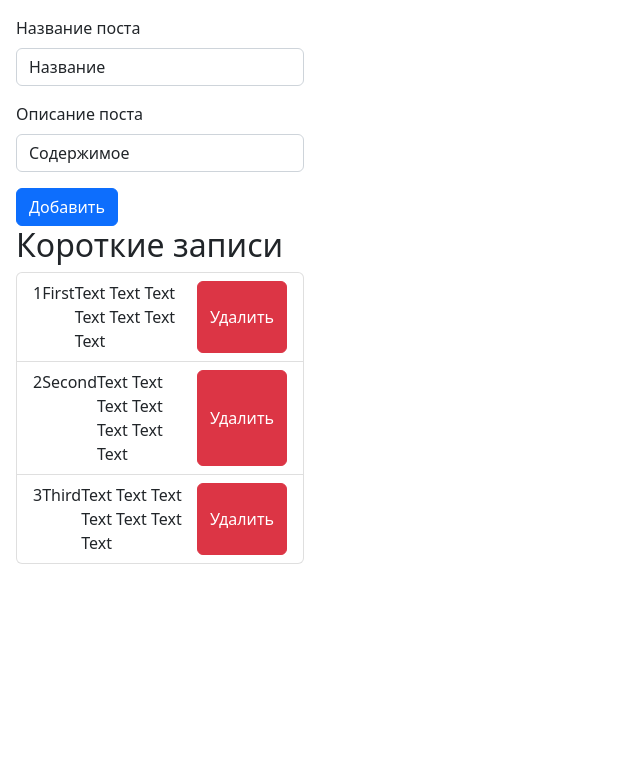
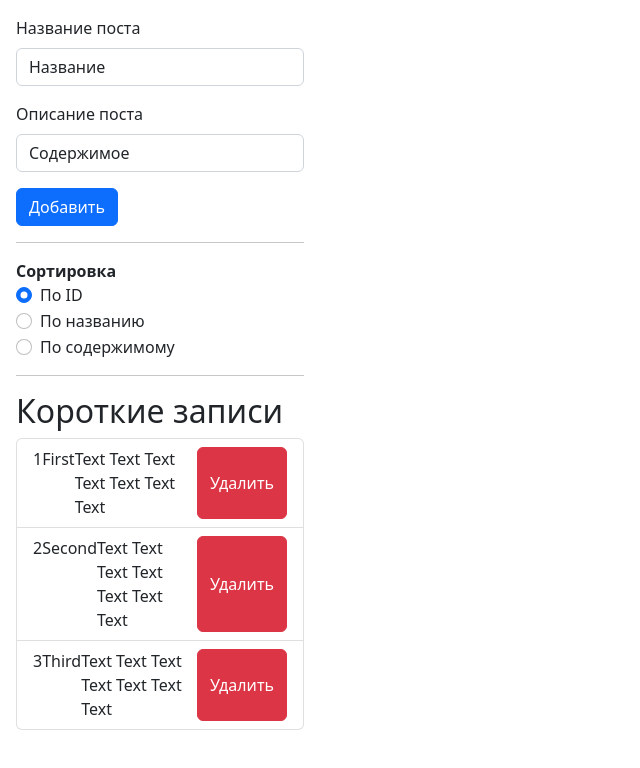
Before and after one commit to roganovich/reactLesson, a React (Create React App) app: page / in a window 1280 px wide. Shown: the top 768 px of the page, without its empty margins (0-640 px from the left). Built offline with nearby package versions, Linux system fonts and the light colour scheme.

Commit message:
add sortable filter

```diff
--- a/src/App.js
+++ b/src/App.js
@@ -1,4 +1,4 @@
-import React, {useState} from "react";
+import React from "react";
 import "./styles/App.css";
 import Blog from "./components/Blog/Blog";
 
--- a/src/components/Blog/Blog.jsx
+++ b/src/components/Blog/Blog.jsx
@@ -1,6 +1,7 @@
-import React from "react";
-import BlogForm from "./BlogForm";
-import BlogItem from "./BlogItem";
+import React from 'react';
+import BlogForm from './BlogForm';
+import BlogItem from './BlogItem';
+import RadioList from "../UI/fields/RadioList";
 
 class Blog extends React.Component {
 
@@ -8,19 +9,39 @@ class Blog extends React.Component {
         super(props);
         /** Посты по умолчанию */
         const posts = [
-            {id: 1, title: "First", body: "Text Text Text Text Text Text Text"},
-            {id: 2, title: "Second", body: "Text Text Text Text Text Text Text"},
-            {id: 3, title: "Third", body: "Text Text Text Text Text Text Text"}
+            {id: 1, title: 'First', body: 'Text Text Text Text Text Text Text'},
+            {id: 2, title: 'Second', body: 'Text Text Text Text Text Text Text'},
+            {id: 3, title: 'Third', body: 'Text Text Text Text Text Text Text'}
         ];
+
+        this.filtersOptions = [
+            {value: 'id', text: 'По ID'},
+            {value: 'title', text: 'По названию'},
+            {value: 'body', text: 'По содержимому'},
+        ];
+
         /** Название блока */
         this.title = this.props.title;
         /** Состояние */
         this.state = {
             posts: posts,
+            sort: 'id',
         };
         /** Биндим */
         this.createPost = this.createPost.bind(this);
         this.deletePost = this.deletePost.bind(this);
+        this.changeSort = this.changeSort.bind(this);
+        this.filterPosts = this.filterPosts.bind(this);
+    }
+
+    filterPosts(field) {
+        const posts = this.state.posts;
+        const new_posts = posts.sort((a, b) => {
+            return a[field].toString().localeCompare(b[field].toString())
+        });
+        this.setState({
+            posts: new_posts
+        })
     }
 
     /**
@@ -30,7 +51,7 @@ class Blog extends React.Component {
         /** Находим последний ИД поста */
         const last_id = Math.max.apply(null, this.state.posts.map((post) => post.id));
         /** ИД нового поста */
-        new_post.id = last_id != '-Infinity' ? last_id + 1 : 1;
+        new_post.id = last_id !== '-Infinity' ? last_id + 1 : 1;
         this.setState({posts: this.state.posts.concat(new_post)})
     }
 
@@ -44,17 +65,29 @@ class Blog extends React.Component {
         )
     }
 
+    /**
+     * Изменяем состояние фильтра
+     **/
+    changeSort(field) {
+        this.setState({sort: field});
+        this.filterPosts(field);
+    }
+
     render() {
         return (
-            <div className="posts w-25 p-3">
+            <div className='posts w-25 p-3'>
                 <BlogForm createPost={this.createPost}/>
+                <hr/>
+                <RadioList options={this.filtersOptions} name="sort" title="Сортировка" value={this.state.sort}
+                           changeValue={this.changeSort}/>
+                <hr/>
                 <h2>{this.title}</h2>
-
-                <ul className="list-group">
-                {this.state.posts.length !== 0
-                    ? this.state.posts.map(post =><BlogItem deletePost={this.deletePost} key={post.id} post={post}/>)
-                    : <li className="list-group-item">Empty List</li>
-                }
+                <ul className='list-group'>
+                    {this.state.posts.length !== 0
+                        ? this.state.posts.map(post => <BlogItem deletePost={this.deletePost} key={post.id}
+                                                                 post={post}/>)
+                        : <li className='list-group-item'>Empty List</li>
+                    }
                 </ul>
             </div>
         )
--- a/src/components/UI/buttons/EmptyBtn.jsx
+++ b/src/components/UI/buttons/EmptyBtn.jsx
@@ -1,5 +1,4 @@
 import React from "react";
-import classes from "./Btn.module.css";
 
 class EmptyBtn extends React.Component {
 
--- a/src/components/UI/buttons/HandleBtn.jsx
+++ b/src/components/UI/buttons/HandleBtn.jsx
@@ -1,5 +1,4 @@
 import React from "react";
-import classes from "./Btn.module.css";
 
 class HandleBtn extends React.Component {
 
--- a/src/components/UI/fields/BestInput.jsx
+++ b/src/components/UI/fields/BestInput.jsx
@@ -1,5 +1,4 @@
 import React from "react";
-import classes from "./BestInput.module.css";
 
 class BestInput extends React.Component {
 
--- /dev/null
+++ b/src/components/UI/fields/RadioList.jsx
@@ -0,0 +1,20 @@
+import React from "react";
+
+const RadioList = ({options, name, title, value, changeValue}) => {
+    return (
+        <div>
+        <b>{title}</b>
+        {options.map((option, id) =>
+            <div className="form-check" key={id}>
+                <input type="radio" defaultChecked={option.value === value} onClick={() => changeValue(option.value)} className="form-check-input" name={name} id={`radio_${name}_${id}`}
+                       value={option.value}/>
+                <label className="form-check-label" htmlFor={`radio_${name}_${id}`}>
+                    {option.text}
+                </label>
+            </div>
+        )}
+        </div>
+    )
+}
+
+export default RadioList;
```
